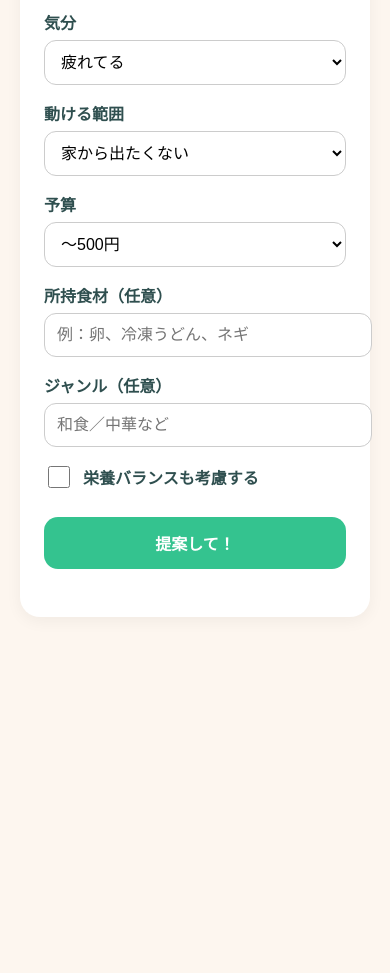
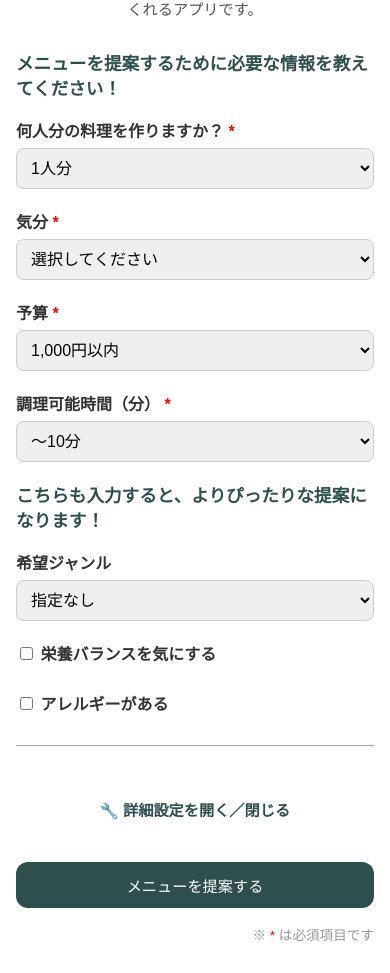
Before and after one commit to rumanndo-open/gohan-gpt, a website: page index.html in a window 390 px wide. Shown: the part 166-1139 px from the top of the page. Before the commit the page ends 844 px from the top, so only its background shows below. Drawn offline with Linux system fonts and the light colour scheme; a web font is replaced by a local one.

Commit message:
Update index.html

```diff
--- a/index.html
+++ b/index.html
@@ -3,239 +3,229 @@
 <head>
   <meta charset="UTF-8" />
   <meta name="viewport" content="width=device-width, initial-scale=1.0">
-  <title>ごはんGPT</title>
-  <link href="https://fonts.googleapis.com/css2?family=Zen+Maru+Gothic&display=swap" rel="stylesheet">
+  <title>ごはんGPT - 自炊特化</title>
   <style>
     body {
       background-color: #fdf6ef;
-      font-weight: 500;
-      font-family: "Zen Maru Gothic", sans-serif;
-      padding: 20px;
+      font-family: "Hiragino Kaku Gothic ProN", sans-serif;
       margin: 0;
+      padding: 0;
       color: #333;
     }
     .container {
-      max-width: 520px;
-      margin: auto;
+      max-width: 600px;
+      margin: 40px auto;
+      padding: 20px;
       background: #fff;
-      border-radius: 20px;
+      border-radius: 16px;
       box-shadow: 0 4px 16px rgba(0,0,0,0.05);
-      padding: 24px;
     }
     h1 {
       text-align: center;
       font-size: 1.8em;
       color: #2f4f4f;
-      margin-bottom: 24px;
+      margin-bottom: 4px;
     }
     .form-group {
-      margin-bottom: 16px;
+      margin-bottom: 20px;
     }
     label {
-      font-weight: bold;
       display: block;
       margin-bottom: 6px;
-      color: #2f4f4f;
+      font-weight: bold;
+      font-size: 1em;
     }
-    select, input[type="text"] {
+    .required-label::after {
+      content: " *";
+      color: red;
+    }
+    select,
+    input[type="text"],
+    input[type="number"] {
       width: 100%;
-      padding: 12px;
-      border-radius: 12px;
+      box-sizing: border-box;
+      padding: 10px;
+      border-radius: 8px;
       border: 1px solid #ccc;
       font-size: 1em;
-      background-color: #fff;
     }
-    .checkbox-label {
+    .checkbox-inline,
+    .checkbox-group {
       display: flex;
-      align-items: center;
-      gap: 10px;
-      margin-top: 14px;
-      font-weight: bold;
-      font-size: 1em;
-      color: #2f4f4f;
+      flex-direction: column;
+      gap: 6px;
     }
-    .checkbox-label input[type="checkbox"] {
-      width: 22px;
-      height: 22px;
-      accent-color: #34c38f;
+    .toggle-section {
+      display: none;
+      margin-top: 8px;
     }
     button {
       width: 100%;
       padding: 14px;
+      border: none;
+      border-radius: 12px;
+      background-color: #2f4f4f;
+      color: white;
       font-size: 1em;
-      background-color: #34c38f;
-      color: white;
-      border: none;
-      border-radius: 14px;
-      font-weight: bold;
       cursor: pointer;
       margin-top: 20px;
     }
-    button:hover {
-      background-color: #2daa77;
+    .toggle-button {
+      background: none;
+      border: none;
+      color: #2f4f4f;
+      font-weight: bold;
+      cursor: pointer;
+      margin-bottom: 10px;
     }
-    .logo {
-      width: 64px;
-      margin: 0 auto 16px;
-      display: block;
+    .section-divider {
+      border-top: 1px solid #aaa;
+      margin: 30px 0 20px;
     }
-    .card {
-      background: #fff;
-      border-radius: 16px;
-      box-shadow: 0 2px 8px rgba(0,0,0,0.05);
-      padding: 16px;
-      margin-bottom: 12px;
-      cursor: pointer;
-      transition: background 0.2s;
+    .note {
+      font-size: 0.85em;
+      color: #999;
+      text-align: right;
+      margin-top: 16px;
     }
-    .card:hover {
-      background: #f4f9f6;
-    }
-    .card-title {
+    .optional-heading {
+      margin-top: 12px;
       font-weight: bold;
-      margin-bottom: 4px;
+      font-size: 1.1em;
       color: #2f4f4f;
     }
-    .detail {
-      margin-top: 10px;
-      padding: 10px;
-      background: #f9f9f9;
-      border-radius: 12px;
+    .intro {
       font-size: 0.95em;
-      display: none;
-      white-space: pre-line;
+      color: #555;
+      margin: 0 0 28px;
+      line-height: 1.6;
+      text-align: center;
     }
-    .close-btn {
-      float: right;
-      background: transparent;
-      border: none;
-      font-size: 1.2em;
-      color: #888;
-      cursor: pointer;
+
+    @media screen and (max-width: 480px) {
+      .container {
+        border-radius: 0;
+        margin: 0;
+        padding: 16px;
+      }
+      h1 {
+        font-size: 1.5em;
+      }
+      button {
+        padding: 12px;
+        font-size: 0.95em;
+      }
     }
   </style>
 </head>
 <body>
   <div class="container">
-    <img src="https://em-content.zobj.net/thumbs/240/apple/354/bento-box_1f371.png" alt="logo" class="logo">
-    <h1>ごはんGPT</h1>
-    <form id="gohanForm">
+    <h1 style="margin-bottom: 24px;">ごはんGPT</h1>
+    <p class="intro">
+      ごはんGPTは、「おなかがすいた！」と思ったときに、<br>気分や予算に応じてすぐに自炊メニューを提案してくれるアプリです。
+    </p>
+    <form>
+      <p class="optional-heading">メニューを提案するために必要な情報を教えてください！</p>
       <div class="form-group">
-        <label for="mood">気分</label>
-        <select id="mood">
-          <option>疲れてる</option>
-          <option>リフレッシュしたい</option>
-          <option>ガッツリ</option>
-          <option>サッパリ</option>
-          <option>特に決まってない</option>
+        <label for="people" class="required-label">何人分の料理を作りますか？</label>
+        <select name="people" id="people">
+          <option value="1" selected>1人分</option>
+          <option value="2">2人分</option>
+          <option value="3">3人分</option>
+          <option value="4">4人分</option>
+          <option value="5">5人以上</option>
         </select>
       </div>
+
       <div class="form-group">
-        <label for="range">動ける範囲</label>
-        <select id="range">
-          <option>家から出たくない</option>
-          <option>出てもいい</option>
-          <option>外で食べたい</option>
+        <label for="mood" class="required-label">気分</label>
+        <select name="mood" id="mood">
+          <option value="">選択してください</option>
+          <option value="疲れている">疲れている（時短・簡単メニュー）</option>
+          <option value="がっつり食べたい">がっつり食べたい（ボリューム系）</option>
+          <option value="さっぱりしたい">さっぱりしたい（あっさり・ヘルシー系）</option>
+          <option value="野菜をとりたい">野菜をとりたい（バランス重視）</option>
+          <option value="お酒に合う">お酒に合う（宅飲み用）</option>
         </select>
       </div>
+
       <div class="form-group">
-        <label for="budget">予算</label>
-        <select id="budget">
-          <option>〜500円</option>
-          <option>〜1,000円</option>
-          <option>あまり気にしない</option>
+        <label for="budget" class="required-label">予算</label>
+        <select name="budget" id="budget">$1<option value="1000" selected>1,000円以内</option>
+          <option value="1500">1,500円以内</option>
+          <option value="2000">2,000円以内</option>
+          <option value="2500">2,500円以内</option>
+          <option value="3000">3,000円以内</option>
         </select>
       </div>
+
       <div class="form-group">
-        <label for="ingredients">所持食材（任意）</label>
-        <input type="text" id="ingredients" placeholder="例：卵、冷凍うどん、ネギ" />
+        <label for="cookingTime" class="required-label">調理可能時間（分）</label>
+        <select name="cookingTime" id="cookingTime">$1<option value="10" selected>〜10分</option>
+          <option value="30">〜30分</option>
+          <option value="60">〜60分</option>
+          <option value="unlimited">時間は気にしない</option>
+        </select>
+      </div>
+
+      <p class="optional-heading">こちらも入力すると、よりぴったりな提案になります！</p>
+
+
+      <div class="form-group">
+        <label for="genre">希望ジャンル</label>
+        <select name="genre" id="genre">
+          <option value="">指定なし</option>
+          <option value="和食">和食</option>
+          <option value="洋食">洋食</option>
+          <option value="中華">中華</option>
+          <option value="韓国">韓国</option>
+          <option value="イタリアン">イタリアン</option>
+          <option value="エスニック">エスニック</option>
+        </select>
+      </div>
+      <div class="form-group checkbox-inline">
+        <label><input type="checkbox" id="nutritionCare" name="nutritionCare"> 栄養バランスを気にする</label>
       </div>
       <div class="form-group">
-        <label for="genre">ジャンル（任意）</label>
-        <input type="text" id="genre" placeholder="和食／中華など" />
+        <label><input type="checkbox" id="hasAllergy" name="hasAllergy" onchange="toggleAllergyInput()"> アレルギーがある</label>
+        <div class="toggle-section" id="allergyInput">
+          <input type="text" name="excludedIngredients" placeholder="除外したい食材を入力（例：乳、小麦）">
+        </div>
       </div>
-      <label class="checkbox-label">
-        <input type="checkbox" id="nutrition" />
-        栄養バランスも考慮する
-      </label>
-      <button type="submit">提案して！</button>
+
+      <div class="section-divider"></div>
+      <button type="button" class="toggle-button" onclick="toggleDetails()">🔧 詳細設定を開く／閉じる</button>
+      <div id="detailsArea" style="display: none;">
+        <div class="form-group">
+          <label>利用できる調理器具（複数選択可）</label>
+          <div class="checkbox-group">
+            <label><input type="checkbox" name="tools" value="電子レンジ"> 電子レンジ</label>
+            <label><input type="checkbox" name="tools" value="フライパン"> フライパン</label>
+            <label><input type="checkbox" name="tools" value="鍋"> 鍋</label>
+            <label><input type="checkbox" name="tools" value="トースター"> トースター</label>
+            <label><input type="checkbox" name="tools" value="オーブン"> オーブン</label>
+          </div>
+        </div>
+        <div class="form-group">
+          <label for="ingredients">消費したい食材</label>
+          <input type="text" name="ingredients" id="ingredients" placeholder="例：卵、キャベツ、鶏肉">
+        </div>
+      </div>
+
+      <button type="submit">メニューを提案する</button>
     </form>
-
-    <div id="choices" style="margin-top: 24px;"></div>
+    <p class="note">※ <span style="color:red">*</span> は必須項目です</p>
   </div>
-
   <script>
-    const form = document.getElementById('gohanForm');
-    const choicesBox = document.getElementById('choices');
-
-    form.addEventListener('submit', async (e) => {
-      e.preventDefault();
-      choicesBox.innerHTML = '提案を生成中...';
-
-      const body = {
-        mood: document.getElementById('mood').value,
-        range: document.getElementById('range').value,
-        budget: document.getElementById('budget').value,
-        ingredients: document.getElementById('ingredients').value,
-        genre: document.getElementById('genre').value,
-        nutrition: document.getElementById('nutrition').checked
-      };
-
-      try {
-        const response = await fetch('/api/gpt', {
-          method: 'POST',
-          headers: { 'Content-Type': 'application/json' },
-          body: JSON.stringify(body)
-        });
-
-        const data = await response.json();
-        if (data.error) {
-          choicesBox.textContent = 'エラー: ' + data.error.message;
-          return;
-        }
-
-        const raw = data.result.replace(/#+ 選択肢一覧\s*/i, '');
-        const options = raw.split(/\n\s*\d+\.\s*/).filter(s => s.trim());
-
-        choicesBox.innerHTML = '<h3>おすすめメニュー</h3>';
-
-        options.forEach((opt, index) => {
-          const cleaned = opt.replace(/^■\s*/, '').replace(/\n■\s*([0-9]+分)/, '\n■ 調理時間：$1');
-          const card = document.createElement('div');
-          card.className = 'card';
-          card.innerHTML = `<div class="card-title">${index + 1}. ${cleaned.split('\n')[0]}</div>`;
-
-          const detail = document.createElement('div');
-          detail.className = 'detail';
-          detail.textContent = 'レシピ生成中...';
-
-          card.appendChild(detail);
-          card.addEventListener('click', async () => {
-            if (detail.style.display === 'block') {
-              detail.style.display = 'none';
-              return;
-            }
-            detail.style.display = 'block';
-            const prompt = `次のメニュー「${cleaned.split('\n')[0]}」の詳細レシピを提案してください。材料と手順を5ステップ以内で簡潔に出力。`;
-            try {
-              const res = await fetch('/api/gpt', {
-                method: 'POST',
-                headers: { 'Content-Type': 'application/json' },
-                body: JSON.stringify({ prompt })
-              });
-              const json = await res.json();
-              detail.textContent = json.result || 'レシピ取得失敗';
-            } catch {
-              detail.textContent = 'エラー発生';
-            }
-          });
-
-          choicesBox.appendChild(card);
-        });
-      } catch (err) {
-        choicesBox.textContent = 'エラーが発生しました：' + err.message;
-      }
-    });
+    function toggleAllergyInput() {
+      const checkbox = document.getElementById('hasAllergy');
+      const inputField = document.getElementById('allergyInput');
+      inputField.style.display = checkbox.checked ? 'block' : 'none';
+    }
+    function toggleDetails() {
+      const details = document.getElementById('detailsArea');
+      details.style.display = details.style.display === 'none' ? 'block' : 'none';
+    }
   </script>
 </body>
 </html>
```
